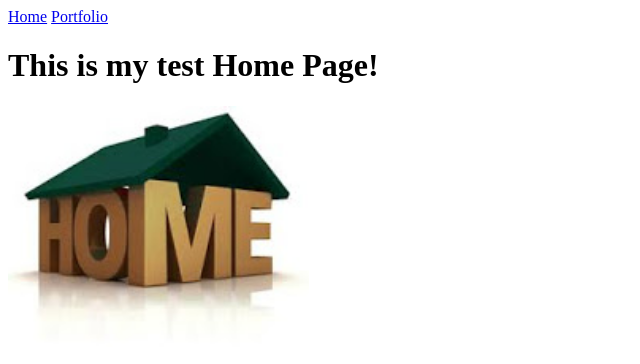
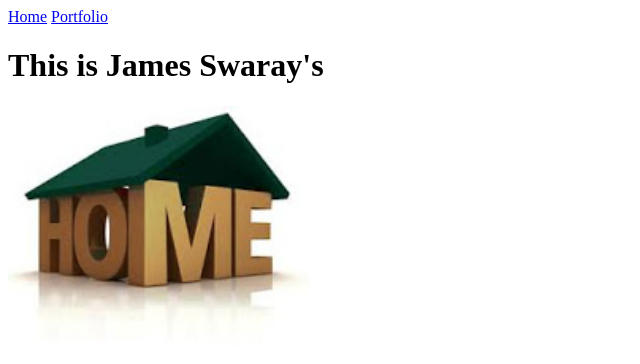
Before and after one commit to jamesswaray1/jamesswaray1.github.io, a plain HTML site: page index.html in a window 1280 px wide. Shown: the whole page, without its empty margins (0-640 px from the left). Drawn offline with Linux system fonts and the light colour scheme.

Commit message:
initial commit

```diff
--- a/index.html
+++ b/index.html
@@ -7,7 +7,7 @@
   <body>
     <a href="index.html">Home</a>
     <a href="portfolio.html">Portfolio</a>
-    <h1>This is my test Home Page!</h1>
+    <h1>This is James Swaray's</h1>
     <img src="images/home.jpg" height="250">
   </body>
 </html>
```
